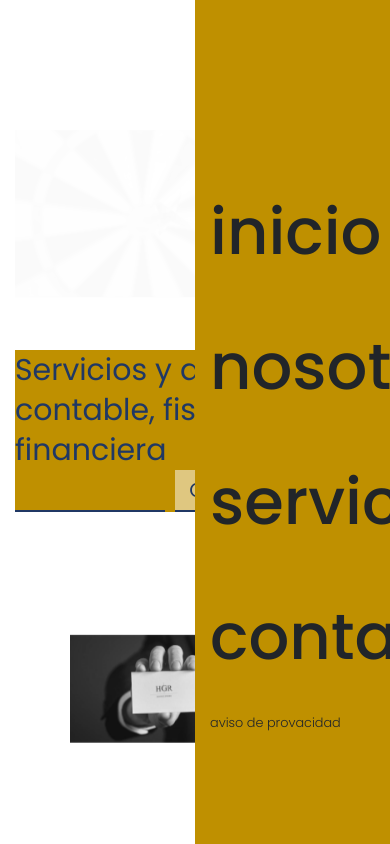
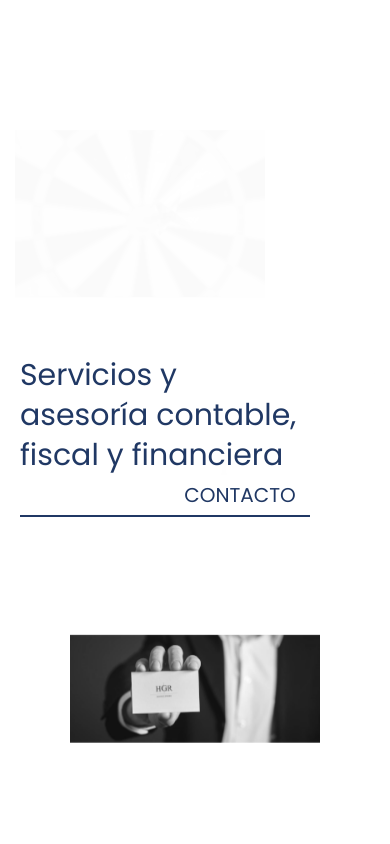
Before and after one commit to AlexisFlores17/Pagina-HGR-Consultores, a React (Create React App) app: page / in a window 390 px wide. Built offline with nearby package versions, Linux system fonts and the light colour scheme.

Commit message:
finished responsive

```diff
--- a/src/componentes/Hamburger.js
+++ b/src/componentes/Hamburger.js
@@ -91,13 +91,13 @@ export default function Hamburger({state}) {
                         <div className="menu-links">
                             <nav>
                                 <ul>
-                                    <li ref = {el => (line1 = el)}>inicio</li>
-                                    <li ref = {el => (line2 = el)}>nosotros</li>
-                                    <li ref = {el => (line3 = el)}>servicios</li>
-                                    <li ref = {el => (line4 = el)}>contacto</li>
+                                    <li ref = {el => (line1 = el)} className= "menuLi" >inicio</li>
+                                    <li ref = {el => (line2 = el)} className= "menuLi" >nosotros</li>
+                                    <li ref = {el => (line3 = el)} className= "menuLi" >servicios</li>
+                                    <li ref = {el => (line4 = el)} className= "menuLi" >contacto</li>
                                 </ul>
                             </nav>
-                            <div ref = {el => (aviso = el)} className="aviso">aviso de provacidad</div>
+                            <div ref = {el => (aviso = el)} className="aviso">aviso de privacidad</div>
                         </div>
                     </div>
                 </div>
--- a/src/styles/componentes/_Header.scss
+++ b/src/styles/componentes/_Header.scss
@@ -33,13 +33,11 @@ header{
             }
         }
     }
-
 }
-
 
 //hamburger
 .hamburger-menu{
-    display: block;
+    display: none;
     z-index: 9;
     top: 0;
     bottom: 0;
@@ -58,8 +56,6 @@ header{
         position: fixed ;
         height: 100%;
         width: 50%;
-
-
     }
     .menu-layer{
         // position: relative;
@@ -67,27 +63,36 @@ header{
         height: 100%;
         overflow: hidden;
         .wrapper{
+            height: 100vh;
+            display: flex;
+            flex-flow: column;
+            justify-content: center;
             .menu-links{
                 display: flex;
-                align-items: center;
-                justify-content: space-between;
+                flex-flow: column;
+                // align-items: center;
+                justify-content: center;
                 position: relative;
-                top: 200px;
+                // top: 200px;
+                height: 100%;
+                margin-left: 50px;
                 nav{
                     display: block;
-
                     ul{
-
                         padding: 0;
+                        height: 100%;
+                        display: flex;
+                        flex-flow: column;
+                        // justify-content: space-evenly;
 
                         li{
                             list-style: none;
-                            font-size: 4rem;
+                            font-size: 3.5rem;
                             font-weight: 500;
                             cursor: pointer;
-                            height: 135px;
+                            // height: 120px;
                             overflow: hidden;
-                            width: 700px;
+                            margin-bottom: 30px;
                             &:hover{
                                 color: white;
                             }
@@ -96,8 +101,8 @@ header{
                 }
                 .aviso{
                     // color: white;
-                    position: absolute;
-                    bottom: 10px;
+                    text-align: right;
+                    padding-right: 25px;
                     margin-top: 16px;
                     font-size: 0.8rem;
                     font-weight: 300;
@@ -112,3 +117,30 @@ header{
         }
     }
 }
+@media screen and (max-width: 700px) and (min-width: 415px) {
+    .hamburger-menu{
+        width: 75% ;
+        left: 25%;
+    }
+
+}
+
+
+@media screen and (max-width: 414px) {
+    .hamburger-menu{
+        left: 0% ;
+        width: 100% ;
+    }
+    .menu-secondary-background-color{
+        display: none;
+    }
+
+}
+
+@media screen and (max-width: 321px) {
+
+    .menuLi{
+        font-size: 2.5rem !important;
+    }
+
+}
--- a/src/styles/componentes/_Inicio.scss
+++ b/src/styles/componentes/_Inicio.scss
@@ -14,6 +14,9 @@
                 font-size: 60px;
                 line-height: 90px;
                 color: $azul;
+                background-color: rgba($color:#fff, $alpha: 0.5);
+                padding: 5px;
+                padding-bottom: 0;
                 .bottom-line{
                     font-size: 20px;
 
@@ -94,7 +97,6 @@
   }
 @media screen and (max-width: 610px) {
     .content {
-        background-color: #BF9000;
         width: 300px !important;
         font-size: 30px !important;
         line-height: 40px !important;
```
